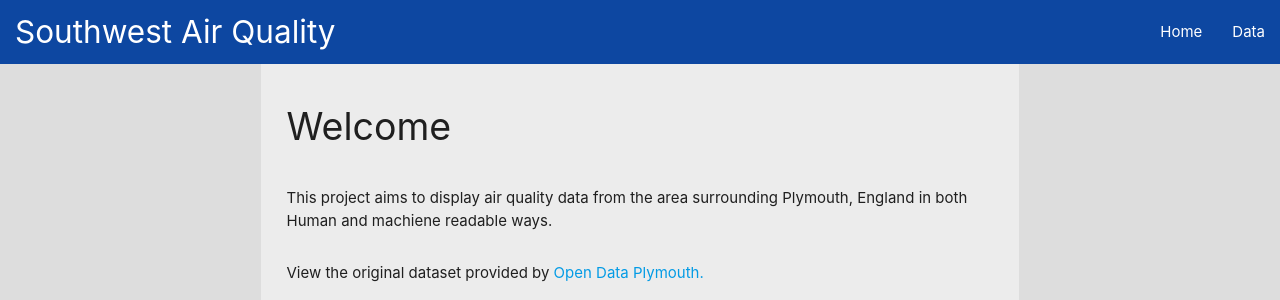
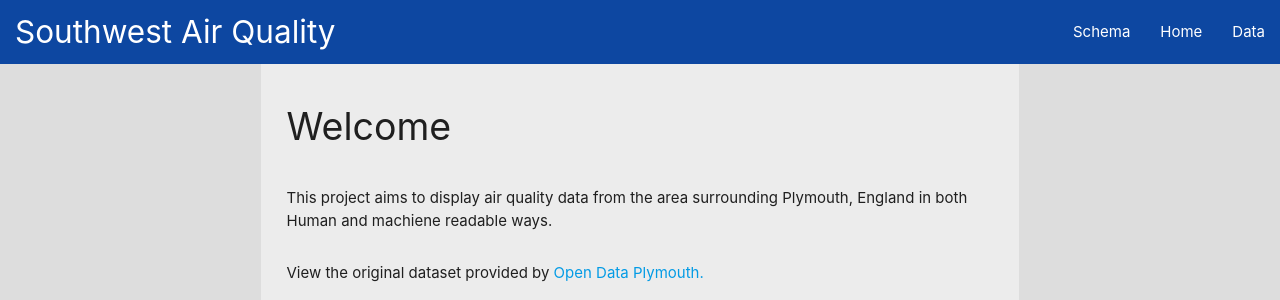
Before and after one commit to mbruty/COMP2001-Assessment, a PHP site: page /index.php in a window 1280 px wide. Shown: the top 300 px of the page. Run offline with PHP 8.4, Linux system fonts and the light colour scheme; style sheets or scripts are compiled from the project's sources.

Commit message:
Added schema tab

```diff
--- a/Linked-Data-App/includes/nav.inc.php
+++ b/Linked-Data-App/includes/nav.inc.php
@@ -1,10 +1,11 @@
 <nav>
   <link rel="stylesheet" href="styles/nav.css" />
   <div class="nav-wrapper blue darken-4">
-    <a href="index.php" class="brand-logo" style="margin-left: 15px;">Southwest&nbsp;Air&nbsp;Quality</a>
+    <a href="/index.php" class="brand-logo" style="margin-left: 15px;">Southwest&nbsp;Air&nbsp;Quality</a>
     <ul id="nav-mobile" class="right hide-on-med-and-down">
-      <li><a href="index.php">Home</a></li>
-      <li><a href="data.php">Data</a></li>
+      <li><a href="/schema">Schema</a></li>
+      <li><a href="/index.php">Home</a></li>
+      <li><a href="/data.php">Data</a></li>
     </ul>
   </div>
 </nav>
```
